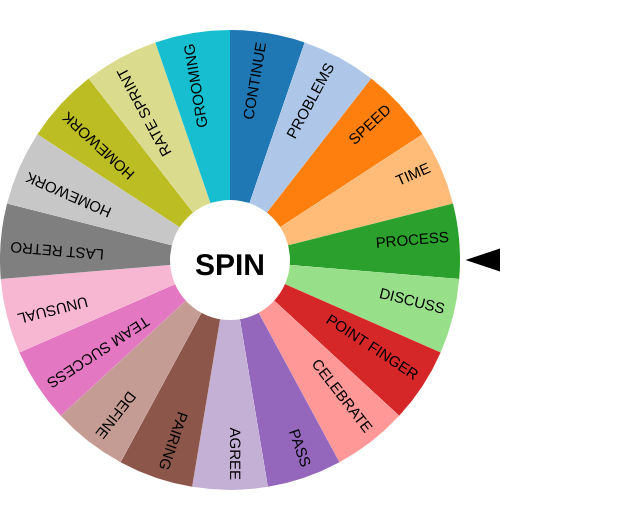
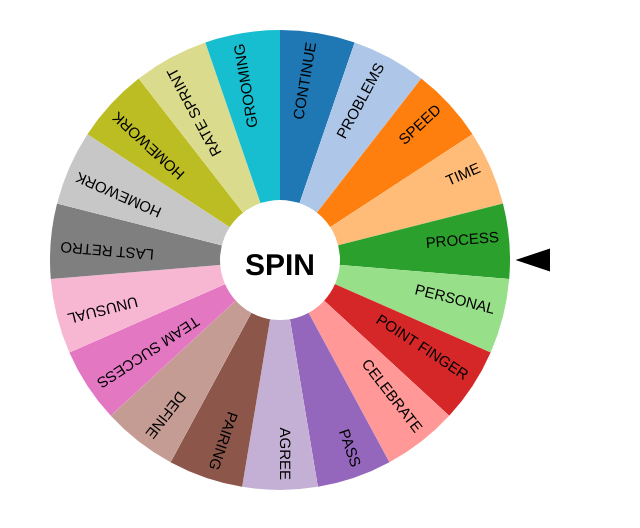
Before and after one commit to balinishant/retroWheel, a plain HTML site: page index.html in a window 1280 px wide. Shown: the whole page, without its empty margins (0-640 px from the left). Drawn offline with nearby package versions, Linux system fonts and the light colour scheme.

Commit message:
Update index.html

```diff
--- a/index.html
+++ b/index.html
@@ -16,7 +16,7 @@
         width:500px;
         height:500px;
         top:0;
-        left:0;
+        left:50px;
     }
     #question{
         position: absolute;
@@ -33,6 +33,7 @@
         padding: 0;
         margin: 0;
         top:50%;
+        left:50px;
         -webkit-transform:translate(0,-50%);
                 transform:translate(0,-50%);
     }
@@ -64,7 +65,7 @@
                     {"label":"SPEED",  "value":1,  "question":"What do you think would have helped you in speeding up your User Story?"},
                     {"label":"TIME",  "value":1,  "question":"In your perspective of last sprint, what consumed team's most time?"},
 		    {"label":"PROCESS",  "value":1,  "question":"How can we change our process, or definition of done to address a User Story??"},
-                    {"label":"DISCUSS",  "value":1,  "question":"How did you do last sprint, share your experience what you feel about it?"},
+                    {"label":"PERSONAL",  "value":1,  "question":"How did you personally do last sprint, share your experience what you feel about it?"},
                     {"label":"POINT FINGER",  "value":1,  "question":"Whom would you like to pair with for your next User Story and Why?"},
                     {"label":"CELEBRATE",  "value":1,  "question":"How should we celebrate if we achieve 100% or more in next sprint"},
                     {"label":"PASS",  "value":1,  "question":"You just got LUCKY!!!, try for a lottery today"},
```
